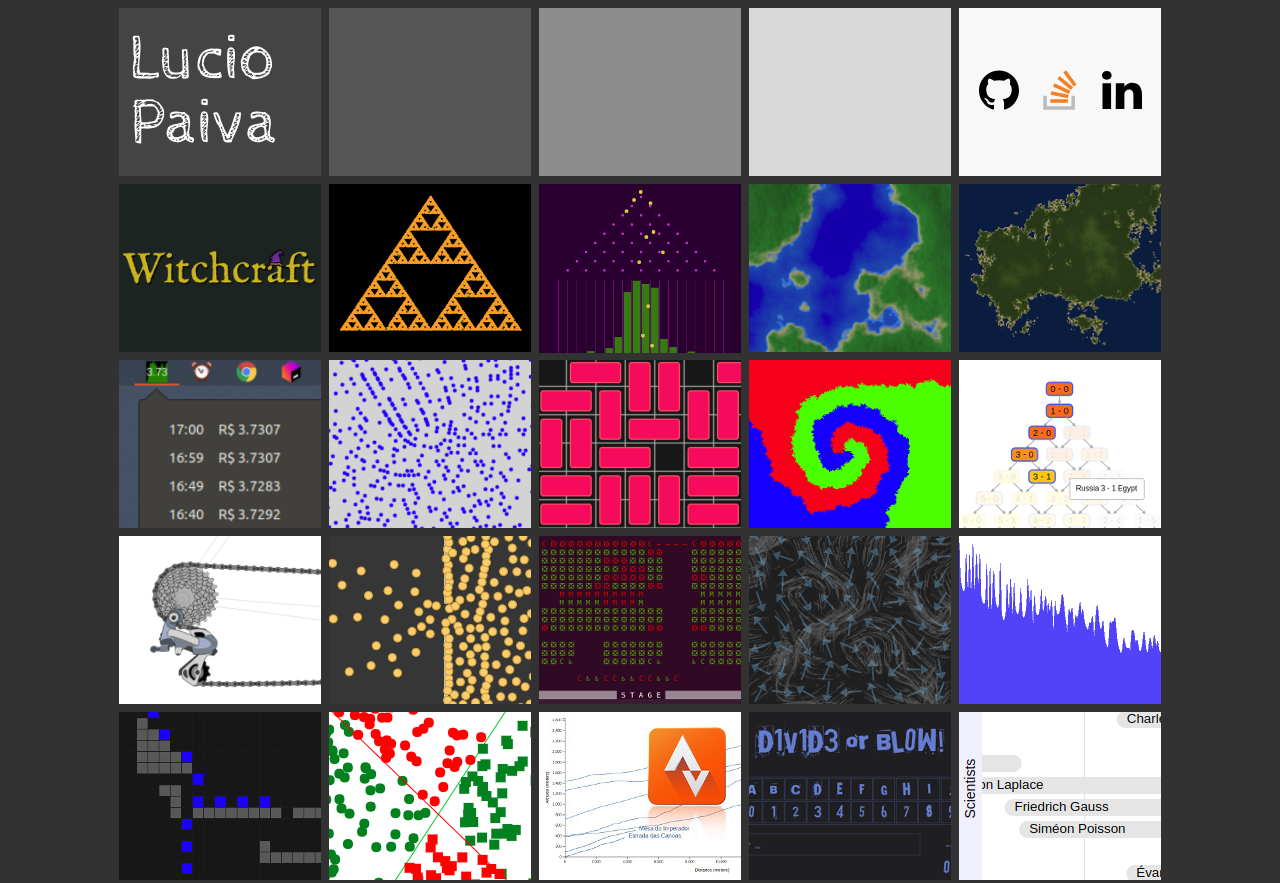
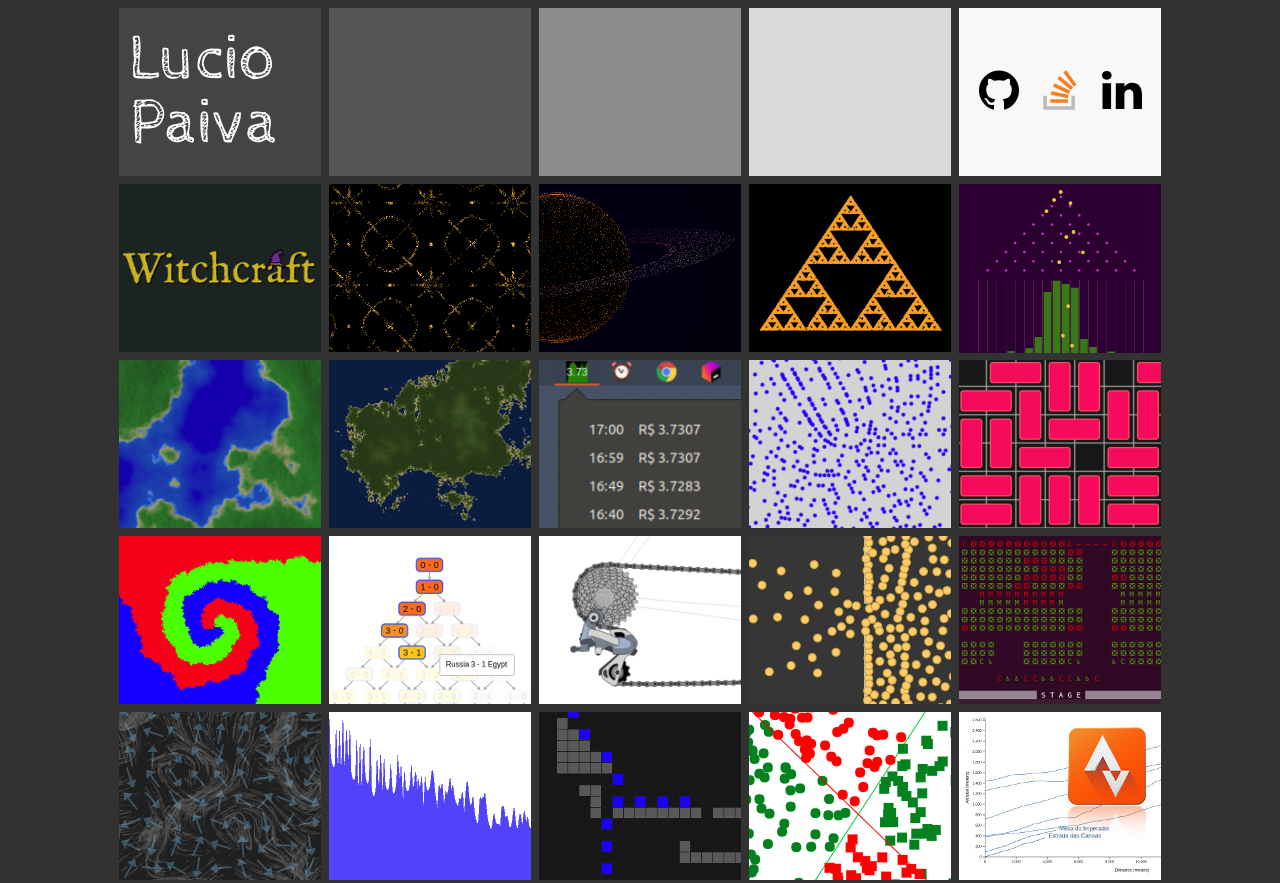
Before and after one commit to luciopaiva/luciopaiva.github.io, a plain HTML site: page index.html in a window 1280 px wide. Shown: the top 883 px of the page. Drawn offline with Linux system fonts and the light colour scheme.

Commit message:
Add projects Globe and Chladni

```diff
--- a/index.html
+++ b/index.html
@@ -300,6 +300,7 @@
             <img class="social" src="img/linkedin-logo.svg" alt="My LinkedIn profile">
         </a>
     </div>
+
     <a href="//luciopaiva.com/witchcraft" target="_blank" class="tile">
         <div class="card">
             <div class="front">
@@ -308,6 +309,28 @@
             <div class="back">
                 <h1>Witchcraft</h1>
                 <p>Chrome extension to inject JS and CSS into any page. Think Greasemonkey for advanced users.</p>
+            </div>
+        </div>
+    </a>
+    <a href="//luciopaiva.com/chladni" target="_blank" class="tile">
+        <div class="card">
+            <div class="front">
+                <img src="img/chladni.png" alt="Chladni plate">
+            </div>
+            <div class="back">
+                <h1>Chladni plate</h1>
+                <p>Simulation of resonant patterns in a Chladni plate.</p>
+            </div>
+        </div>
+    </a>
+    <a href="//luciopaiva.com/globe" target="_blank" class="tile">
+        <div class="card">
+            <div class="front">
+                <img src="img/globe.png" alt="Globe">
+            </div>
+            <div class="back">
+                <h1>Globe</h1>
+                <p>A 3D planet manually rendered with dots. Include rings and a satellite :-)</p>
             </div>
         </div>
     </a>
```
Also changed, not shown: img/chladni.png (added), img/globe.png (added).
